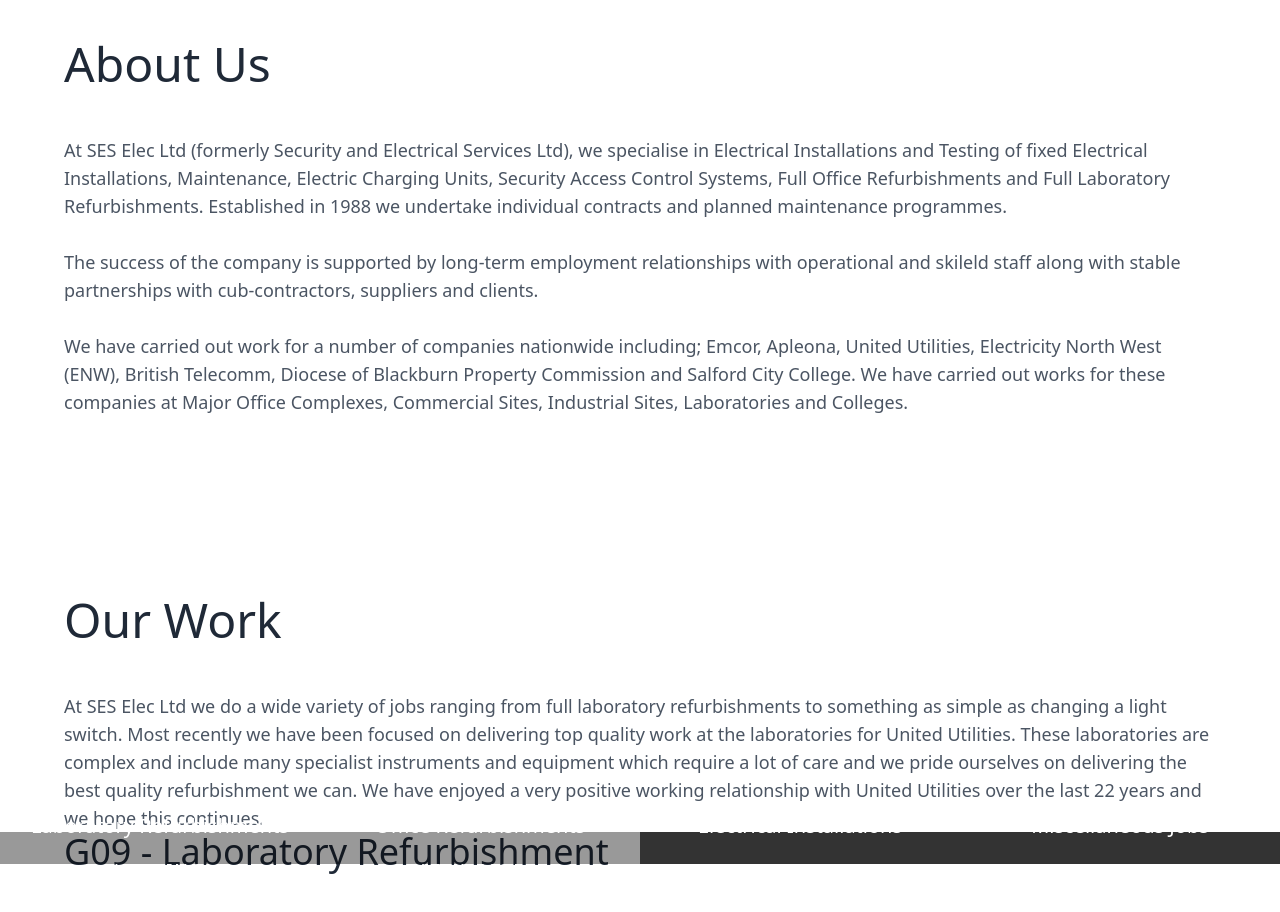
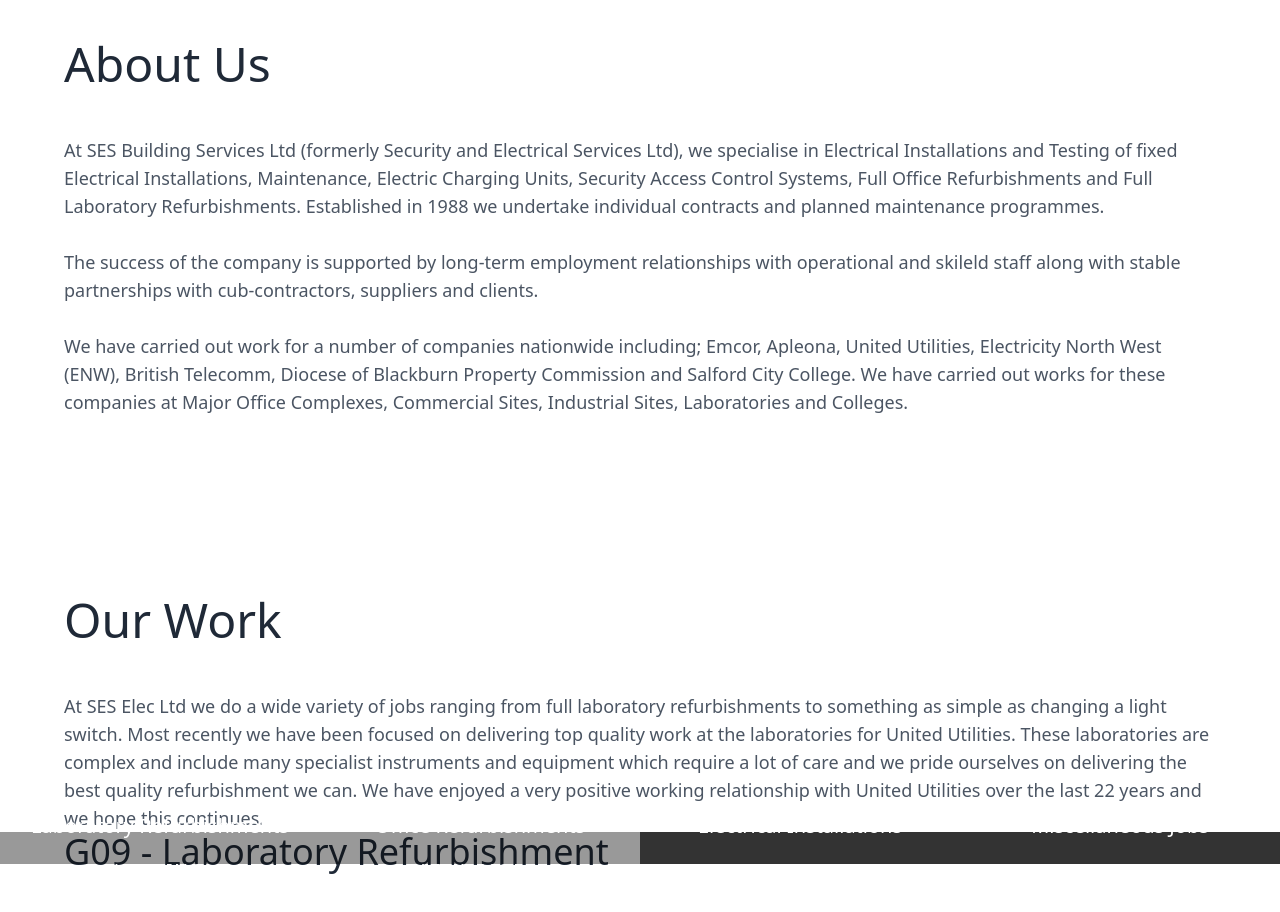
Before and after one commit to simoneast1992/simoneast1992.github.io, a React (Create React App) app: page / in a window 1280 px wide. Shown: the part 760-1672 px from the top of the page. Built offline with nearby package versions, Linux system fonts and the light colour scheme.

Commit message:
Update meta tag

```diff
--- a/public/index.html
+++ b/public/index.html
@@ -8,7 +8,7 @@
     <meta name="theme-color" content="#000000" />
     <meta
       name="description"
-      content="Web site created using create-react-app"
+      content="We specialise in Electrical Installations and Testing of fixed Electrical Installations, Maintenance, Electric Charging Units, Security Access Control Systems, Full Office Refurbishments and Full Laboratory Refurbishments."
     />
     <!--
       manifest.json provides metadata used when your web app is installed on a
--- a/src/components/testSite/main.jsx
+++ b/src/components/testSite/main.jsx
@@ -9,7 +9,7 @@
 import Clients from './clients';
 import Accreditations from './accreditations';
 import Footer from './footer';
-import Notification from './notification';
+// import Notification from './notification';
 
 import data from '../../data.json';
 
@@ -17,7 +17,7 @@
 	render() {
 		return (
 			<main className="w-full h-auto min-h-screen overflow-x-hidden">
-				<Notification />
+				{/* <Notification /> */}
 				<MobileNav />
 				<Header
 					title={data.header.title}
--- a/src/data.json
+++ b/src/data.json
@@ -6,7 +6,7 @@
 
     "about": {
         "title": "About Us",
-        "text1": "At SES Elec Ltd (formerly Security and Electrical Services Ltd), we specialise in Electrical Installations and Testing of fixed Electrical Installations, Maintenance, Electric Charging Units, Security Access Control Systems, Full Office Refurbishments and Full Laboratory Refurbishments. Established in 1988 we undertake individual contracts and planned maintenance programmes.",
+        "text1": "At SES Building Services Ltd (formerly Security and Electrical Services Ltd), we specialise in Electrical Installations and Testing of fixed Electrical Installations, Maintenance, Electric Charging Units, Security Access Control Systems, Full Office Refurbishments and Full Laboratory Refurbishments. Established in 1988 we undertake individual contracts and planned maintenance programmes.",
         "text2": "The success of the company is supported by long-term employment relationships with operational and skileld staff along with stable partnerships with cub-contractors, suppliers and clients.",
         "text3": "We have carried out work for a number of companies nationwide including; Emcor, Apleona, United Utilities, Electricity North West (ENW), British Telecomm, Diocese of Blackburn Property Commission and Salford City College. We have carried out works for these companies at Major Office Complexes, Commercial Sites, Industrial Sites, Laboratories and Colleges."
     },
```
